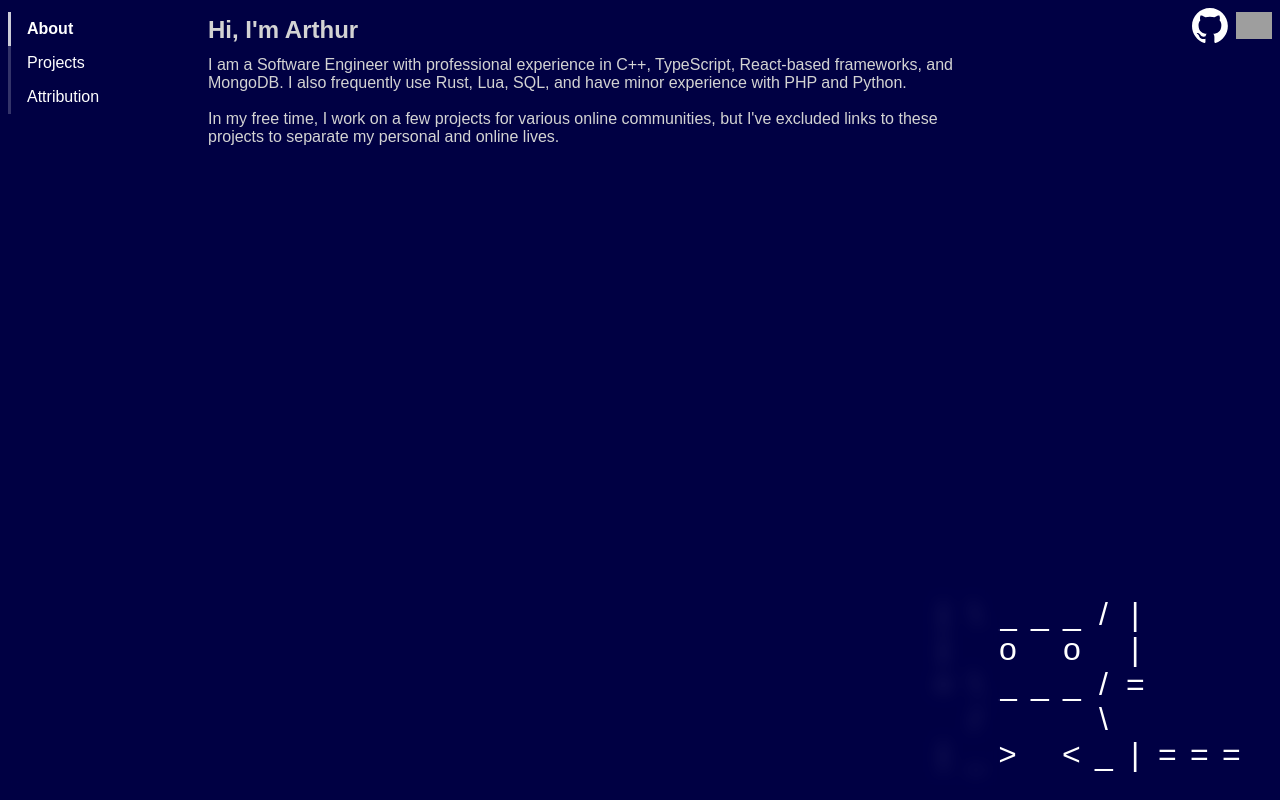
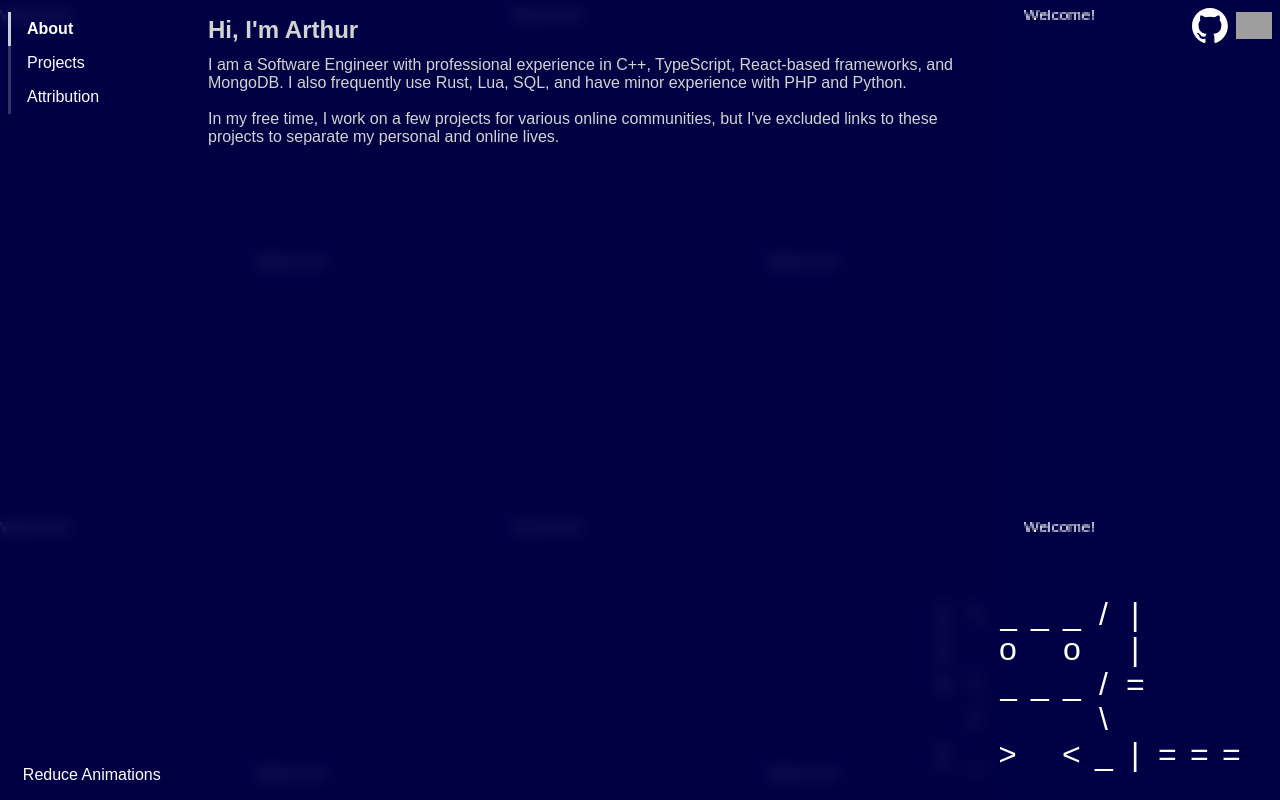
Before and after one commit to ArthurCose/personal-website, a Next.js app: page / in a window 1280 px wide. Built offline with nearby package versions, Linux system fonts and the light colour scheme; grey boxes are pictures that could not be loaded.

Commit message:
Add an option to reduce animations

```diff
--- a/src/components/designs/bsod.tsx
+++ b/src/components/designs/bsod.tsx
@@ -2,6 +2,7 @@ import { Press_Start_2P } from "next/font/google";
 import styles from "@/styles/Designs.module.css";
 import { CSSProperties, useEffect, useState } from "react";
 import CatMoo from "../widgets/cat_moo";
+import classNames from "classnames";
 
 const font = Press_Start_2P({ weight: "400", subsets: ["latin"] });
 
@@ -13,7 +14,18 @@ const WIDTH = 256;
 const HEIGHT = 256;
 const SCALE = 2;
 
-const animationCss = `
+function generateCss(url: string) {
+  return `
+.bsod {
+  background: url(${url}) repeat;
+  background-size: ${WIDTH * SCALE}px ${HEIGHT * SCALE}px;
+  image-rendering: pixelated;
+  animation-name: bsod;
+  animation-duration: 5s;
+  animation-iteration-count: infinite;
+  animation-timing-function: linear;
+}
+
 @keyframes bsod {
   from {
     background-position: 0px 0px;
@@ -23,11 +35,21 @@ const animationCss = `
   }
 }
 `;
+}
 
-export default function BSOD() {
+export default function BSOD({
+  reduceAnimations,
+}: {
+  reduceAnimations: boolean;
+}) {
   const [style, setStyle] = useState<CSSProperties | undefined>(undefined);
 
   useEffect(() => {
+    if (reduceAnimations) {
+      setStyle(undefined);
+      return;
+    }
+
     const canvas = new OffscreenCanvas(WIDTH, HEIGHT);
     const ctx = canvas.getContext("2d")!;
 
@@ -36,43 +58,30 @@ export default function BSOD() {
 
     const text = "Welcome!";
     const metrics = ctx.measureText(text);
-    const textWidth = metrics.width;
     const textHeight =
       metrics.actualBoundingBoxAscent + metrics.actualBoundingBoxDescent;
     console.log(styles.isometric_bg_loop);
 
-    // ctx.setTransform(1, , -1, 1, 0, 0);
     ctx.fillText(text, 0, textHeight + metrics.actualBoundingBoxAscent);
     ctx.fillText(text, WIDTH / 2, HEIGHT / 2 + metrics.actualBoundingBoxAscent);
 
-    // ctx.strokeStyle = "white";
-    // ctx.strokeRect(0, 0, canvas.width, canvas.height);
+    const stylePromise = canvas.convertToBlob().then((blob) => {
+      const url = URL.createObjectURL(blob);
 
-    canvas.convertToBlob().then((blob) => {
-      const url = URL.createObjectURL(blob);
-      setStyle({
-        background: `url(${url}) repeat`,
-        backgroundSize: `${WIDTH * SCALE}px ${HEIGHT * SCALE}px`,
-        imageRendering: "pixelated",
-        animationName: "bsod",
-        animationDuration: "5s",
-        animationIterationCount: "infinite",
-        animationTimingFunction: "linear",
-      });
+      const styleElement = document.createElement("style");
+      styleElement.innerHTML = generateCss(url);
+      document.head.append(styleElement);
+
+      return styleElement;
     });
 
-    const styleElement = document.createElement("style");
-    styleElement.innerHTML = animationCss;
-    document.head.append(styleElement);
-
     return () => {
-      // remove the element for hot reload
-      styleElement.remove();
+      stylePromise.then((styleElement) => styleElement.remove());
     };
-  }, []);
+  }, [reduceAnimations]);
 
   return (
-    <div className={styles.full_fixed} style={style}>
+    <div className={classNames("bsod", styles.full_fixed)} style={style}>
       <CatMoo
         color="white"
         font={`32px ${font.style.fontFamily}`}
--- a/src/components/sidebar.tsx
+++ b/src/components/sidebar.tsx
@@ -1,12 +1,21 @@
 import Link from "next/link";
 import { useRouter } from "next/router";
+import styles from "@/styles/Sidebar.module.css";
+import classNames from "classnames";
 
 type Props = {
   open: boolean;
   setOpen: (open: boolean) => void;
+  reduceAnimations: boolean;
+  setReduceAnimations: (enable: boolean) => void;
 };
 
-export default function Sidebar({ open, setOpen }: Props) {
+export default function Sidebar({
+  open,
+  setOpen,
+  reduceAnimations,
+  setReduceAnimations,
+}: Props) {
   const close = () => setOpen(false);
 
   return (
@@ -14,7 +23,31 @@ export default function Sidebar({ open, setOpen }: Props) {
       <SidebarLink name="About" href="/" onClick={close} />
       <SidebarLink name="Projects" href="/projects" onClick={close} />
       <SidebarLink name="Attribution" href="/licenses" onClick={close} />
+
+      <div className={styles.options}>
+        <SidebarOption
+          enabled={reduceAnimations}
+          onClick={() => setReduceAnimations(!reduceAnimations)}
+        >
+          Reduce Animations
+        </SidebarOption>
+      </div>
     </div>
+  );
+}
+
+function SidebarOption({
+  enabled,
+  onClick,
+  children,
+}: { enabled?: boolean; onClick: () => void } & React.PropsWithChildren) {
+  return (
+    <a href="javascript:void(0)" onClick={onClick}>
+      {children}
+      {enabled != undefined && (
+        <span className={classNames(!enabled && styles.hidden)}>{" ✅"}</span>
+      )}
+    </a>
   );
 }
 
--- a/src/pages/_app.tsx
+++ b/src/pages/_app.tsx
@@ -8,6 +8,7 @@ import "@/styles/globals.css";
 
 export default function App({ Component, pageProps }: AppProps) {
   const [open, setOpen] = useState(false);
+  const [reduceAnimations, setReduceAnimations] = useState(false);
 
   return (
     <>
@@ -21,14 +22,19 @@ export default function App({ Component, pageProps }: AppProps) {
       <TopBar sidebarOpen={open} setSidebarOpen={setOpen} />
 
       <div id="app-container">
-        <Sidebar open={open} setOpen={setOpen} />
+        <Sidebar
+          open={open}
+          setOpen={setOpen}
+          reduceAnimations={reduceAnimations}
+          setReduceAnimations={setReduceAnimations}
+        />
 
         <div id="main-content" onClick={() => setOpen(false)}>
           <Component {...pageProps} />
         </div>
       </div>
 
-      <BSOD />
+      <BSOD reduceAnimations={reduceAnimations} />
     </>
   );
 }
--- /dev/null
+++ b/src/styles/Sidebar.module.css
@@ -0,0 +1,17 @@
+.options {
+  margin-top: auto;
+  margin-bottom: 8px;
+}
+
+.options > a {
+  display: block;
+  line-height: 110%;
+  text-decoration: none;
+  width: 100%;
+  padding: 8px;
+  text-align: center;
+}
+
+.hidden {
+  visibility: hidden;
+}
--- a/src/styles/globals.css
+++ b/src/styles/globals.css
@@ -30,10 +30,6 @@ html {
 
 a {
   color: var(--link-color);
-  text-decoration: underline;
-}
-
-a:hover {
   text-decoration: underline;
 }
 
@@ -100,10 +96,6 @@ body,
 
 #sidebar .local-link {
   font-weight: bold;
-}
-
-#sidebar a:hover {
-  text-decoration: underline;
 }
 
 #main-content {
```
